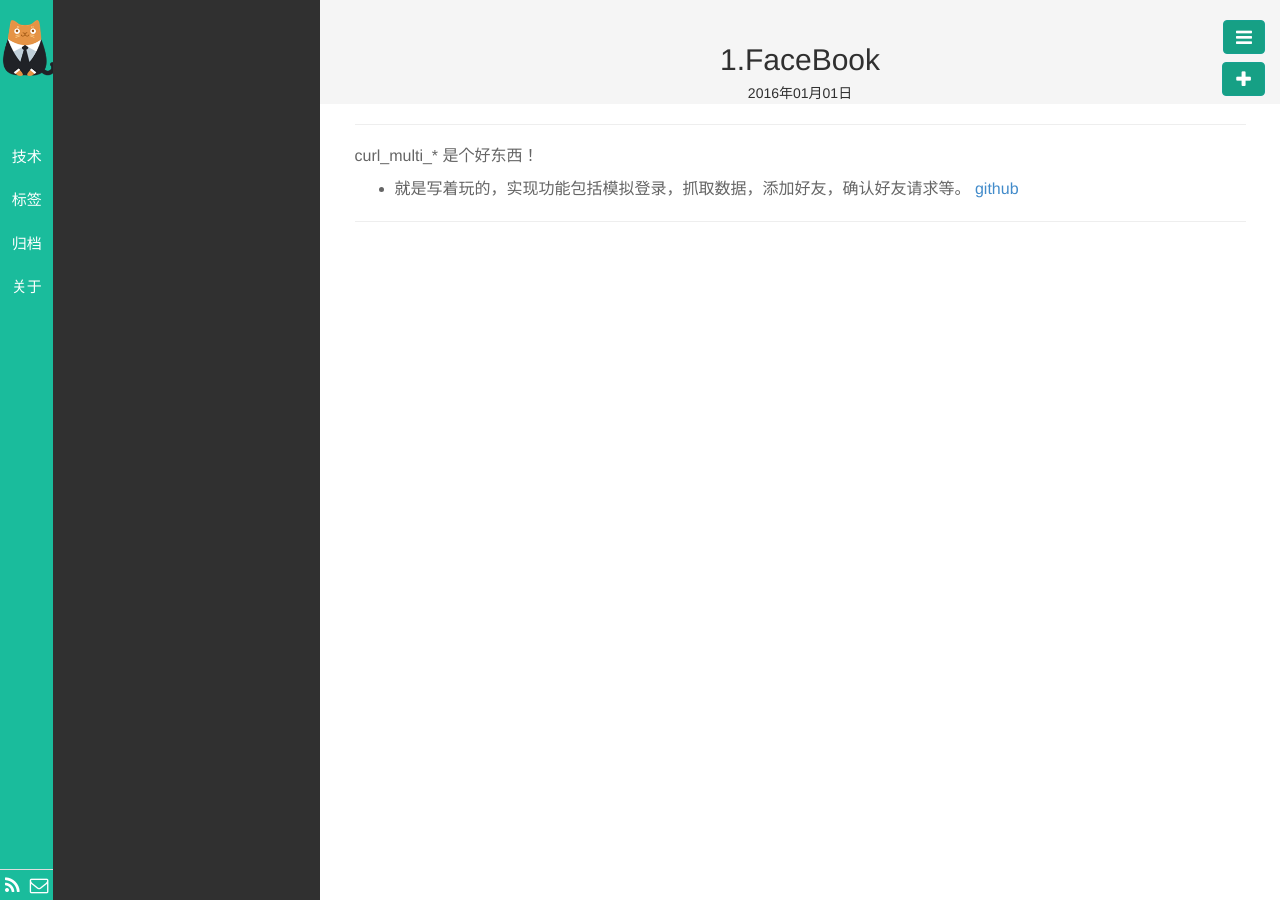
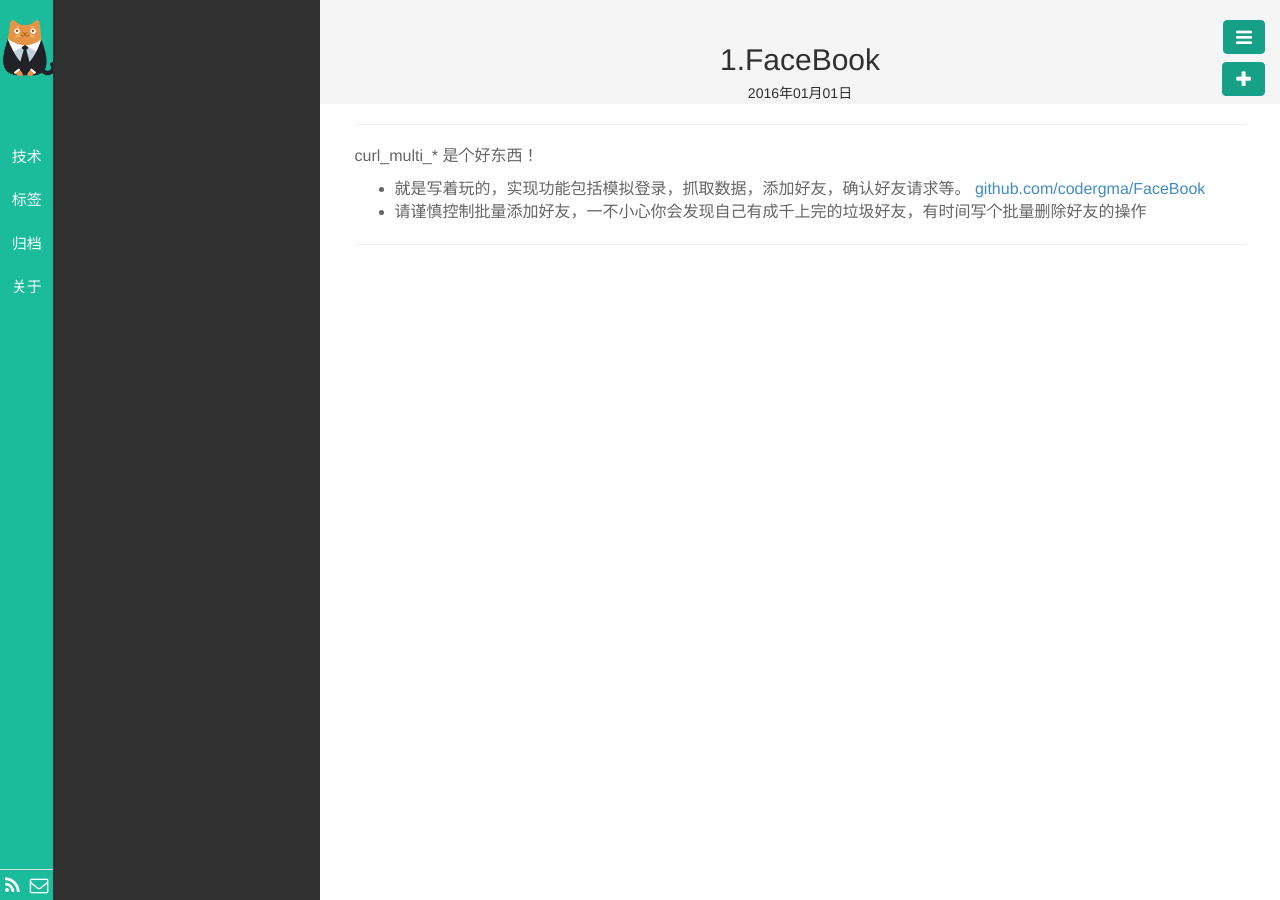
Before and after one commit to codergma/codergma.github.io, a Jekyll site: the page built from _posts/爬虫/2016-01-01-1-FaceBook.md, in a window 1280 px wide. Built offline with Jekyll 4.4.1, drawn with Linux system fonts in a browser that asks for light colours; Markdown is read by kramdown in place of the engine named in the settings; comment, search, counter and statistics services are not loaded.

Commit message:
总结,整理

```diff
--- a/_posts/爬虫/2016-01-01-1-FaceBook.md
+++ b/_posts/爬虫/2016-01-01-1-FaceBook.md
@@ -9,4 +9,5 @@
 curl_multi_* 是个好东西！
 
 * 就是写着玩的，实现功能包括模拟登录，抓取数据，添加好友，确认好友请求等。
-[github](https://github.com/codergma/FaceBook)
+[github.com/codergma/FaceBook](https://github.com/codergma/FaceBook)
+* 请谨慎控制批量添加好友，一不小心你会发现自己有成千上完的垃圾好友，有时间写个批量删除好友的操作
```
